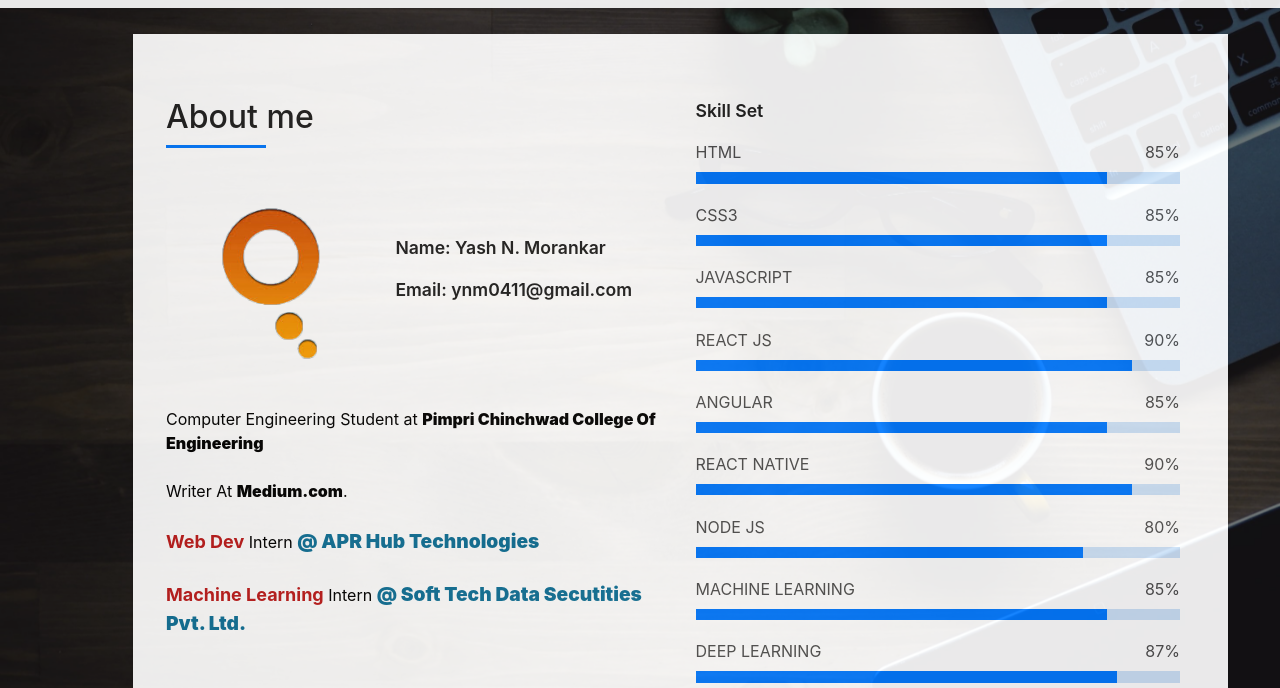
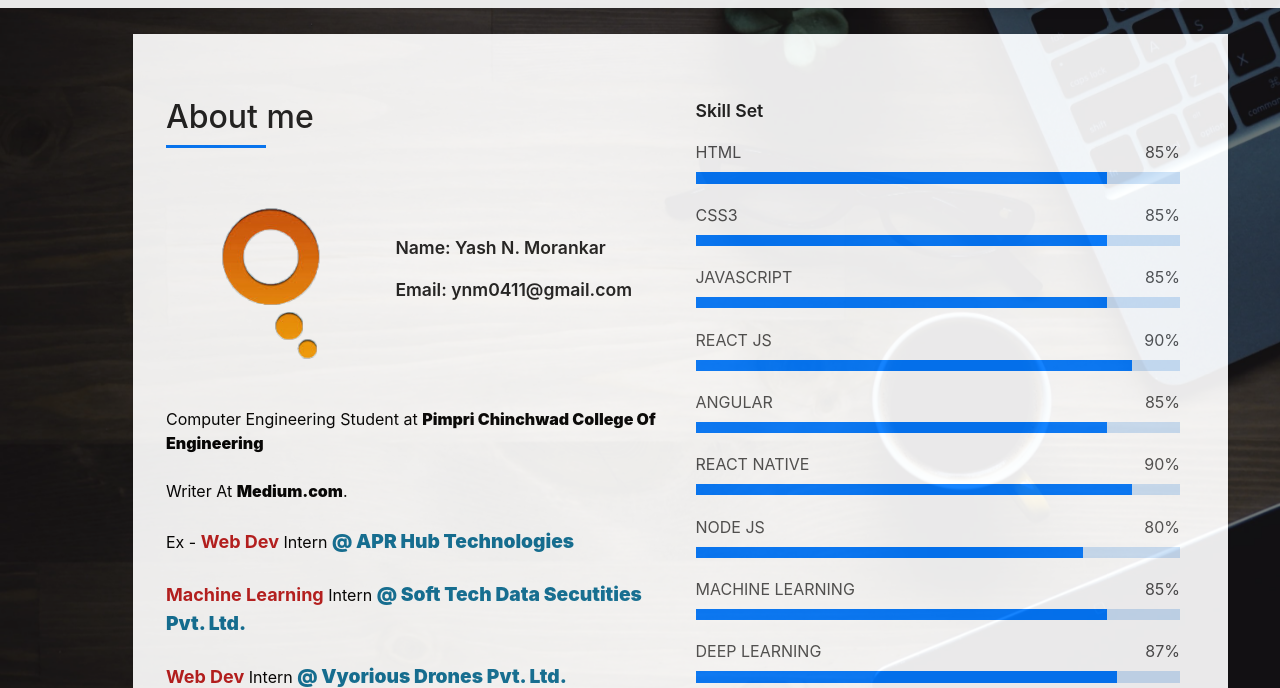
Before and after one commit to Yash0411/YashMorankar, a plain HTML site: page about.html in a window 1280 px wide. Shown: the part 70-758 px from the top of the page. Drawn offline with Linux system fonts and the light colour scheme.

Commit message:
Portfolio

```diff
--- a/about.html
+++ b/about.html
@@ -99,11 +99,15 @@
                         </div>
                         <br>
                         <div>
-                          <span class="field">Web Dev</span> Intern <span class="intern">@ APR Hub Technologies</span>
+                          Ex - <span class="field">Web Dev</span> Intern <span class="intern">@ APR Hub Technologies</span>
                         </div>
                         <br>
                         <div>
                           <span class="field">Machine Learning</span> Intern <span class="intern">@ Soft Tech Data Secutities Pvt. Ltd.</span>
+                        </div>
+                        <br>
+                        <div>
+                          <span class="field">Web Dev</span> Intern <span class="intern">@ Vyorious Drones Pvt. Ltd.</span>
                         </div>
                         <br>
                         <br>
```
